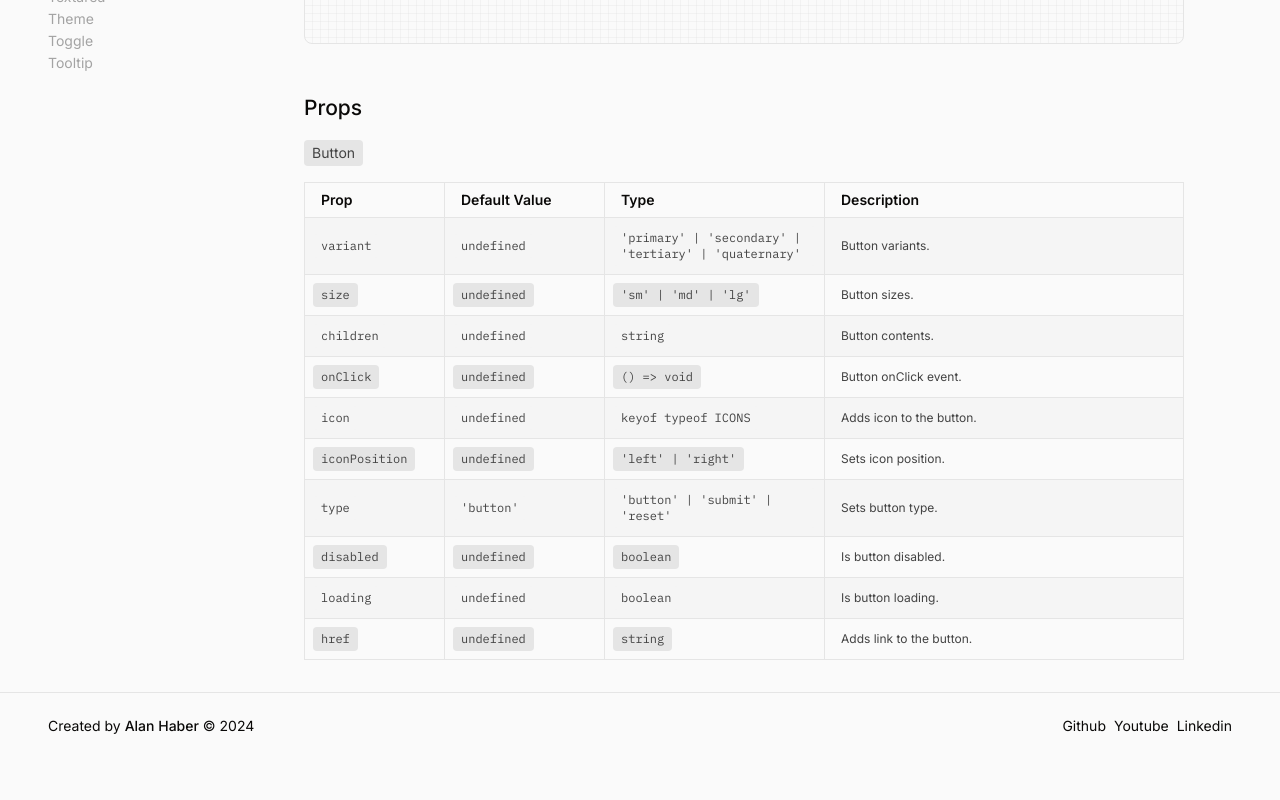
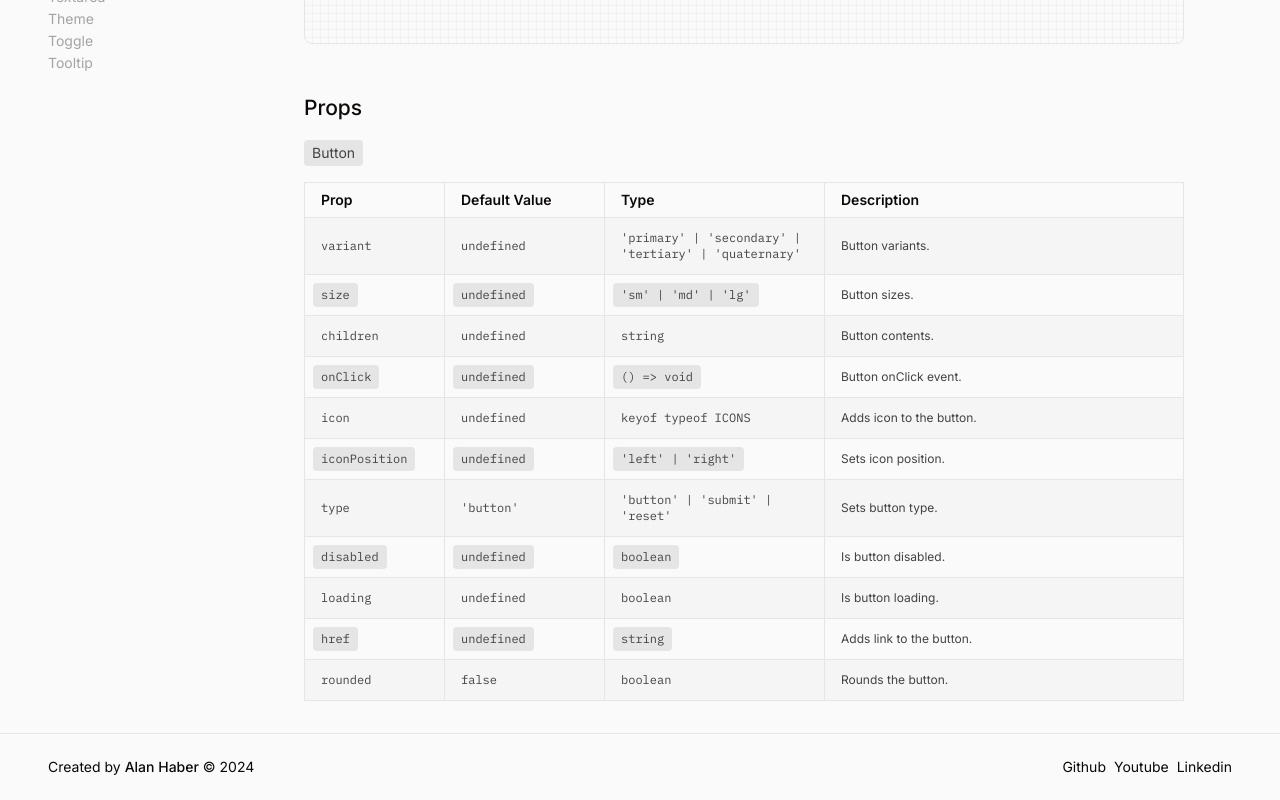
Before and after one commit to haberalan/simple-ui, a Next.js app: page /components/button in a window 1280 px wide. Shown: the part 660-1460 px from the top of the page. Before the commit the page ends 1419 px from the top, so only its background shows below. Built offline with nearby package versions, Linux system fonts and the light colour scheme.

Commit message:
feat: add rounded prop to button

```diff
--- a/app/(sites)/components/button/page.tsx
+++ b/app/(sites)/components/button/page.tsx
@@ -84,6 +84,12 @@ export default function Page() {
                 type: "string",
                 description: "Adds link to the button.",
               },
+              {
+                name: "rounded",
+                default: "false",
+                type: "boolean",
+                description: "Rounds the button.",
+              },
             ],
           },
         ]}
```
